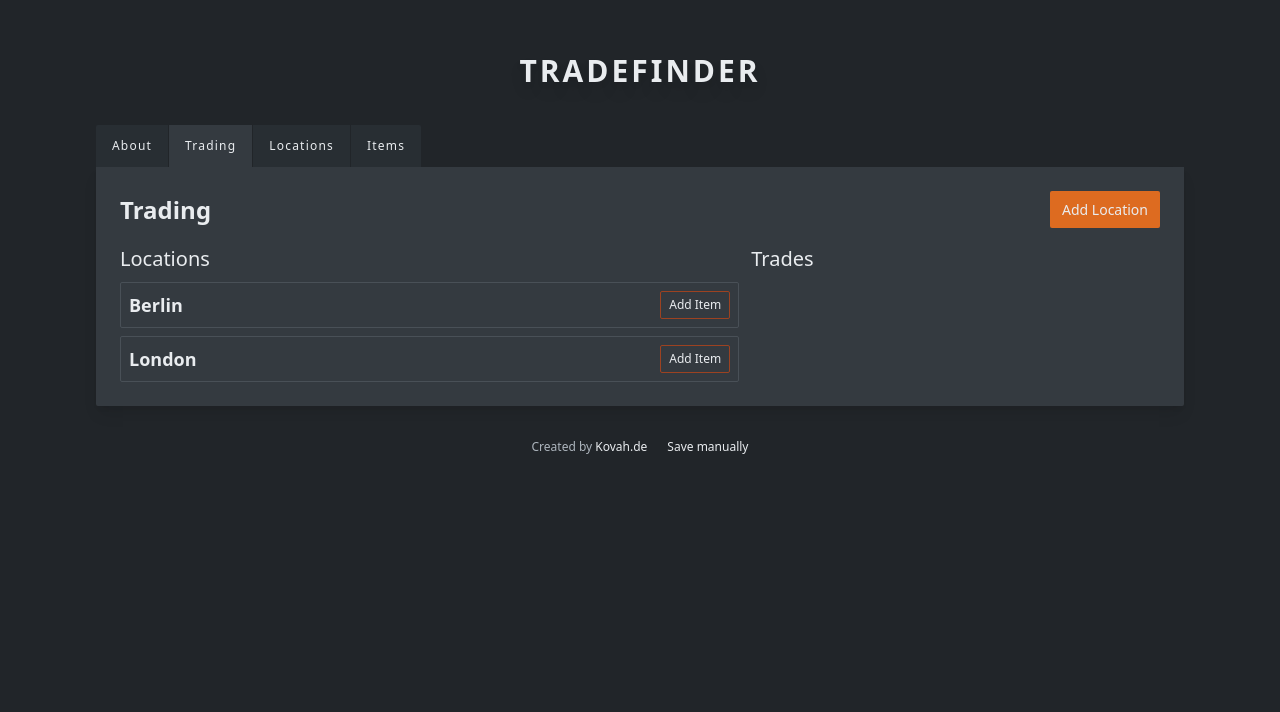
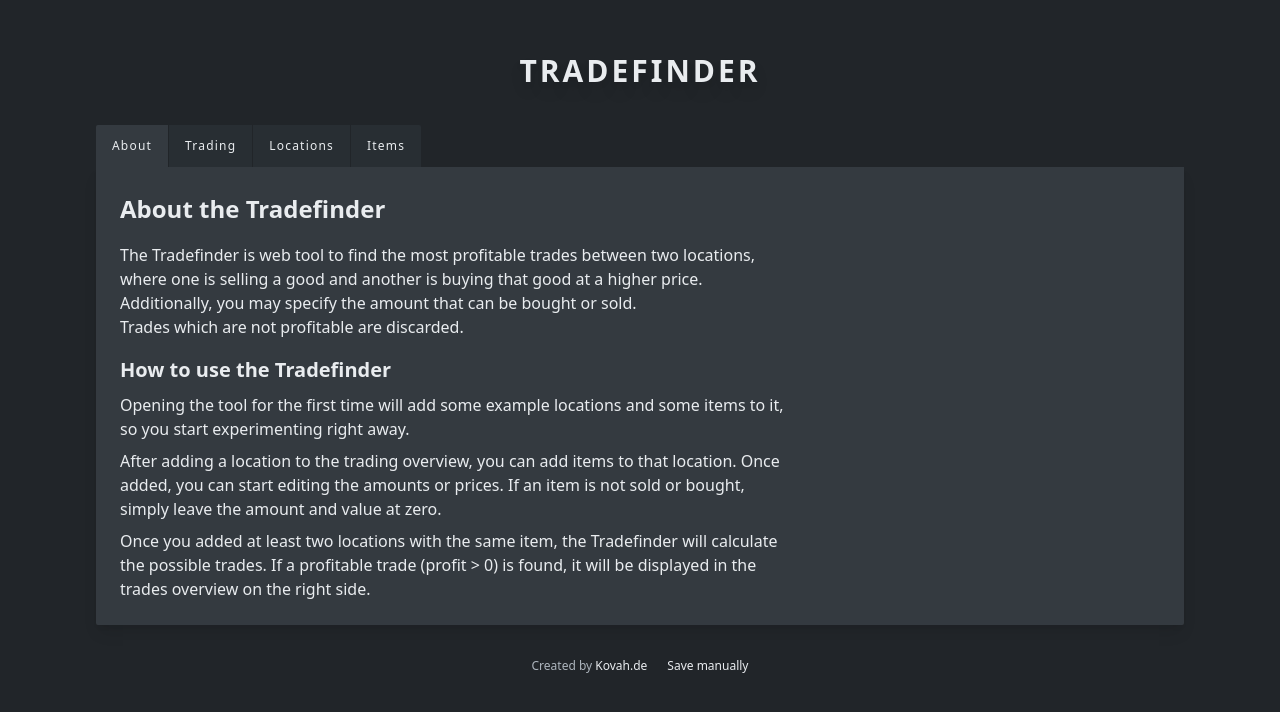
Before and after one commit to Kovah/Tradefinder, a React (Vite) app: page / in a window 1280 px wide. Shown: the top 712 px of the page. Built offline with nearby package versions, Linux system fonts and the light colour scheme.

Commit message:
Add options state to save the current active tab

```diff
--- a/src/app/store.js
+++ b/src/app/store.js
@@ -3,6 +3,7 @@ import { loadState } from './localstorage';
 import { appVersion } from '../../index';
 import itemsReducer from '../features/items/itemsSlice';
 import locationsReducer from '../features/locations/LocationsSlice';
+import optionsReducer from '../features/options/OptionsSlice';
 
 const persistedState = loadState();
 
@@ -24,7 +25,8 @@ export default configureStore({
   reducer: {
     items: itemsReducer,
     locations: locationsReducer,
-    appVersion: appVersionReducer
+    appVersion: appVersionReducer,
+    options: optionsReducer
   },
   preloadedState: persistedState
 });
--- /dev/null
+++ b/src/features/options/OptionsSlice.js
@@ -0,0 +1,21 @@
+import { createSlice } from '@reduxjs/toolkit';
+import { T_ABOUT } from '../../layout/Main';
+
+export const optionsSlice = createSlice({
+  name: 'options',
+  initialState: {
+    savedTab: T_ABOUT
+  },
+  reducers: {
+    changeSavedTab: (state, action) => {
+      console.log(action.payload, state); //@DEBUG
+      state.savedTab = action.payload;
+    }
+  }
+});
+
+export const {changeSavedTab} = optionsSlice.actions;
+
+export const getSavedTab = state => state.options.savedTab;
+
+export default optionsSlice.reducer;
--- a/src/features/trading/Trades.js
+++ b/src/features/trading/Trades.js
@@ -1,11 +1,9 @@
 import React from 'react';
-import { useDispatch, useSelector } from 'react-redux';
+import { useSelector } from 'react-redux';
 import { getLocations } from '../locations/LocationsSlice';
 import { getItems } from '../items/itemsSlice';
 
 export function Trades () {
-  const dispatch = useDispatch();
-
   const allItems = useSelector(getItems);
   const locations = useSelector(getLocations);
 
--- a/src/layout/Main.js
+++ b/src/layout/Main.js
@@ -3,6 +3,8 @@ import { ItemOverview } from '../features/items/ItemOverview';
 import { LocationOverview } from '../features/locations/LocationOverview';
 import { TradingOverview } from '../features/trading/TradingOverview';
 import { About } from '../features/about/About';
+import { useDispatch, useSelector } from 'react-redux';
+import { changeSavedTab, getSavedTab } from '../features/options/OptionsSlice';
 
 export const T_TRADING = 'TRADING';
 export const T_ITEMS = 'ITEMS';
@@ -10,7 +12,10 @@ export const T_LOCATIONS = 'LOCATIONS';
 export const T_ABOUT = 'ABOUT';
 
 export function Main () {
-  const [activeTab, setActiveTab] = React.useState(T_TRADING);
+  const dispatch = useDispatch();
+
+  const savedTab = useSelector(getSavedTab);
+  const [activeTab, setActiveTab] = React.useState(savedTab);
 
   let tabContent;
   if (activeTab === T_ITEMS) {
@@ -23,30 +28,35 @@ export function Main () {
     tabContent = <About/>;
   }
 
+  function changeTab (toTab) {
+    setActiveTab(toTab);
+    dispatch(changeSavedTab(toTab));
+  }
+
   return (
     <div className="my-8">
       <div className="flex tracking-widest text-xs">
         <div className={
           'py-3 px-4 rounded-tl-sm cursor-pointer border-r border-gray-900 ' + (activeTab === T_ABOUT ? 'bg-gray-800' : 'bg-gray-850')
         }
-          onClick={() => setActiveTab('ABOUT')}>
+          onClick={() => changeTab(T_ABOUT)}>
           About
         </div>
         <div className={
           'py-3 px-4 cursor-pointer border-r border-gray-900 ' + (activeTab === T_TRADING ? 'bg-gray-800' : 'bg-gray-850')
-        } onClick={() => setActiveTab('TRADING')}>
+        } onClick={() => changeTab(T_TRADING)}>
           Trading
         </div>
         <div className={
           'py-3 px-4 cursor-pointer border-r border-gray-900 ' + (activeTab === T_LOCATIONS ? 'bg-gray-800' : 'bg-gray-850')
         }
-          onClick={() => setActiveTab('LOCATIONS')}>
+          onClick={() => changeTab(T_LOCATIONS)}>
           Locations
         </div>
         <div className={
           'py-3 px-4 rounded-tr-sm cursor-pointer ' + (activeTab === T_ITEMS ? 'bg-gray-800' : 'bg-gray-850')
         }
-          onClick={() => setActiveTab('ITEMS')}>
+          onClick={() => changeTab(T_ITEMS)}>
           Items
         </div>
       </div>
```
